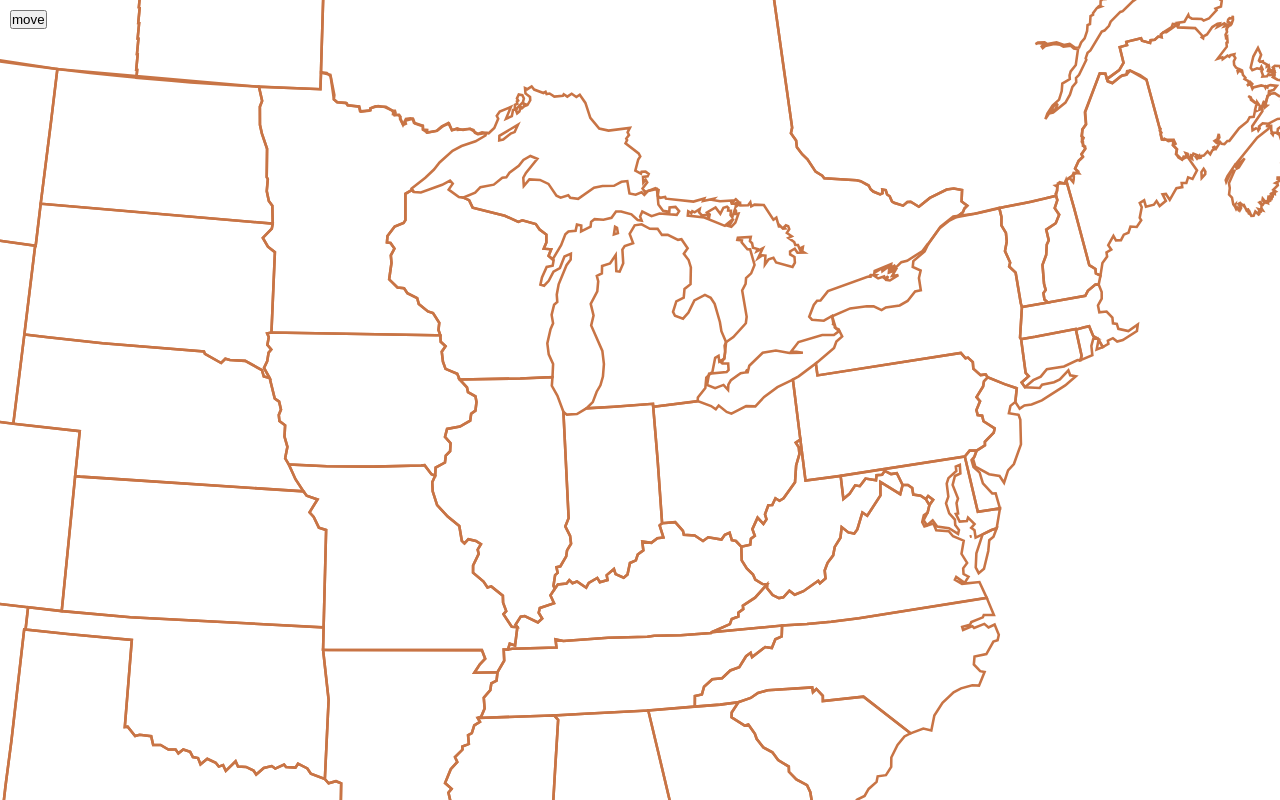
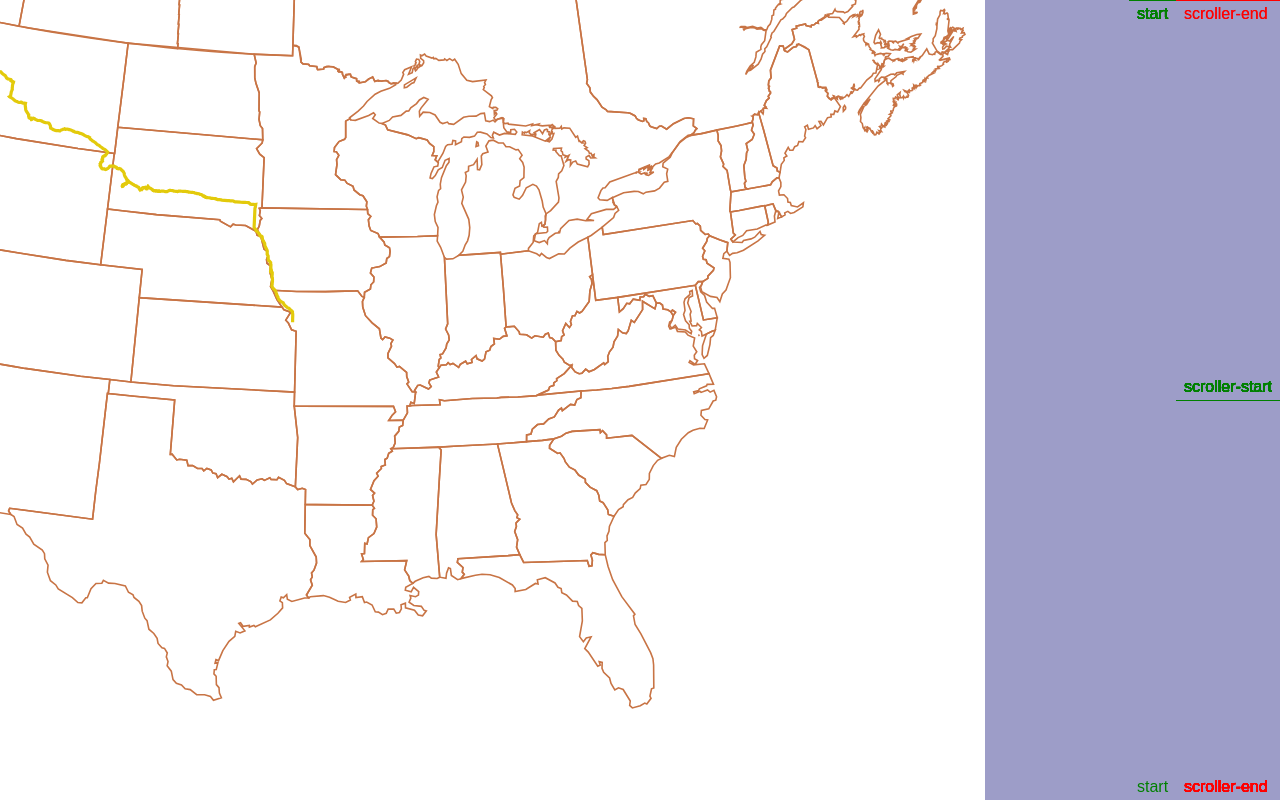
Before and after one commit to jcbain/move-to-canada-app, a React (Create React App) app: page / in a window 1280 px wide. Shown: the top 800 px of the page. Built offline with nearby package versions, Linux system fonts and the light colour scheme; a web font is replaced by a local one.

Commit message:
make paths scrollable

```diff
--- a/src/App.js
+++ b/src/App.js
@@ -5,7 +5,7 @@ import { Helmet } from "react-helmet";
 import { flattenDepth } from "lodash";
 
 import { GlobalStyle, lightTheme } from "./theme/theme";
-import Map from "./components/NewMap";
+import Story from "./components/Story";
 
 // import Map from './components/Map';
 // import Map from "./components/Map";
@@ -13,7 +13,7 @@ import Map from "./components/NewMap";
 
 // import canadianProvinces from "./data/canada";
 // import usStates from "./data/us-states";
-import route from "./data/to_calgary";
+// import route from "./data/to_calgary";
 // import route2 from "./data/calgary_to_kc";
 // import route3 from "./data/kc_to_kc";
 // import route4 from "./data/kc_back_calgary";
@@ -26,7 +26,7 @@ import route from "./data/to_calgary";
 // const legCoords = flattenDepth(legCoordsFlat, 1);
 
 function App() {
-  const [scale, setScale] = useState(2);
+  // const [scale, setScale] = useState(2);
 
   // const zoomInScale = () => {
   //   setScale(scale + 1);
@@ -36,7 +36,6 @@ function App() {
   //     setScale(scale - 1)
   //   }
   // }
-  console.log(route);
 
   return (
     <ThemeProvider theme={lightTheme}>
@@ -78,7 +77,7 @@ function App() {
             rel="stylesheet"
           />
         </Helmet>
-        <Map />
+        <Story />
         {/* <Map
           className="map"
           width={500}
--- a/src/components/AnimatedRoute.jsx
+++ b/src/components/AnimatedRoute.jsx
@@ -1,6 +1,7 @@
-import React, { forwardRef, useState } from "react";
+import React, { forwardRef } from "react";
 import styled from "styled-components";
 import { useSpring, animated } from "react-spring";
+import useAdvanceRoute from "../hooks/useAdvanceRoute";
 
 const Path = styled(animated.path)`
   fill: none;
@@ -10,7 +11,8 @@ const Path = styled(animated.path)`
 `;
 
 const AnimatedRoute = forwardRef((props, ref) => {
-  const { path, data, moveForward } = props;
+  const { path, data, trigger } = props;
+  const moveForward = useAdvanceRoute(ref, trigger);
   const pathMeasure = path.measure(data);
   const { dashOffset } = useSpring({
     dashOffset: moveForward ? 0 : pathMeasure,
@@ -18,6 +20,7 @@ const AnimatedRoute = forwardRef((props, ref) => {
 
   return (
     <Path
+      ref={ref}
       d={path(data)}
       dasharray={pathMeasure}
       strokeDashoffset={dashOffset}
--- a/src/components/NewMap.jsx
+++ b/src/components/NewMap.jsx
@@ -7,7 +7,7 @@ import TerritoryBoundaries from "./TerritoryBoundaries";
 import usStates from "../data/us-states";
 import canadianProvinces from "../data/canada";
 import AnimatedRoute from "./AnimatedRoute";
-import route from "../data/to_calgary";
+
 //will replace former MapContainer.js
 
 const MapSVG = styled.svg`
@@ -15,14 +15,9 @@ const MapSVG = styled.svg`
   height: 100%;
 `;
 
-const Button = styled.button`
-  position: absolute;
-  top: 10px;
-  left: 10px;
-  z-index: 1000;
-`;
+const Map = (props) => {
+  const { route, routeRefs, triggerRefs } = props;
 
-const Map = (props) => {
   const [moveForward, setMoveForward] = useState(false);
 
   const width = 500,
@@ -41,22 +36,23 @@ const Map = (props) => {
 
   const routes = route.features.map((d, i) => {
     return (
-      <AnimatedRoute key={i} data={d} path={path} moveForward={moveForward} />
+      <AnimatedRoute
+        key={i}
+        ref={routeRefs[i]}
+        trigger={triggerRefs[i]}
+        data={d}
+        path={path}
+      />
     );
   });
 
   return (
     <>
-      <Button onClick={() => setMoveForward((prev) => !prev)}>move</Button>
       <MapSVG viewBox={[centerLong, centerLat, width, height]}>
         <TerritoryBoundaries path={path} data={usStates} />
         <TerritoryBoundaries path={path} data={canadianProvinces} />
-        <AnimatedRoute
-          data={route.features[0]}
-          path={path}
-          moveForward={moveForward}
-        />
-        ;{/* {routes} */}
+
+        {routes}
       </MapSVG>
     </>
   );
--- /dev/null
+++ b/src/components/Story.jsx
@@ -0,0 +1,50 @@
+import React, { createRef } from "react";
+import styled from "styled-components";
+import Map from "./NewMap";
+import route from "../data/to_calgary";
+
+const StyledArticle = styled.article`
+  position: relative;
+  display: flex;
+`;
+
+const MapDiv = styled.div`
+  position: sticky;
+  top: 0;
+  width: 100vw;
+  height: 100vh;
+`;
+
+const StoryDiv = styled.div`
+  width: 30%;
+  background: #9d9dc8;
+`;
+
+const StyledP = styled.p`
+  margin-top: 100vh;
+  border: 2px solid black;
+`;
+
+const Story = () => {
+  const routeRefs = [...Array(route.features.length)].map(() =>
+    createRef(null)
+  );
+
+  const triggerRefs = [...Array(route.features.length)].map(() =>
+    createRef(null)
+  );
+
+  return (
+    <StyledArticle>
+      <MapDiv>
+        <Map route={route} routeRefs={routeRefs} triggerRefs={triggerRefs} />
+      </MapDiv>
+      <StoryDiv>
+        <StyledP ref={triggerRefs[0]}>first styled p</StyledP>
+        <StyledP ref={triggerRefs[1]}>second styled p</StyledP>
+      </StoryDiv>
+    </StyledArticle>
+  );
+};
+
+export default Story;
--- /dev/null
+++ b/src/hooks/useAdvanceRoute.js
@@ -0,0 +1,27 @@
+import { useState, useEffect } from "react";
+import gsap from "gsap";
+import { ScrollTrigger } from "gsap/ScrollTrigger";
+
+gsap.registerPlugin(ScrollTrigger);
+
+const useAdvanceRoute = (ref, trigger) => {
+  const [moveForward, setMoveForward] = useState(false);
+
+  useEffect(() => {
+    if (ref.current) {
+      gsap.to(ref.current, {
+        scrollTrigger: {
+          trigger: trigger.current,
+          markers: true,
+          start: "top 50%",
+          onEnter: () => setMoveForward(true),
+          onLeaveBack: () => setMoveForward(false),
+        },
+      });
+    }
+  }, []);
+
+  return moveForward;
+};
+
+export default useAdvanceRoute;
--- a/src/theme/theme.js
+++ b/src/theme/theme.js
@@ -7,7 +7,7 @@ export const GlobalStyle = createGlobalStyle`
     padding: 0;
   }
   html, body {
-    overflow-x: hidden;
+    overflow: visible;
     font-size: 16px;
   }
 `;
```
